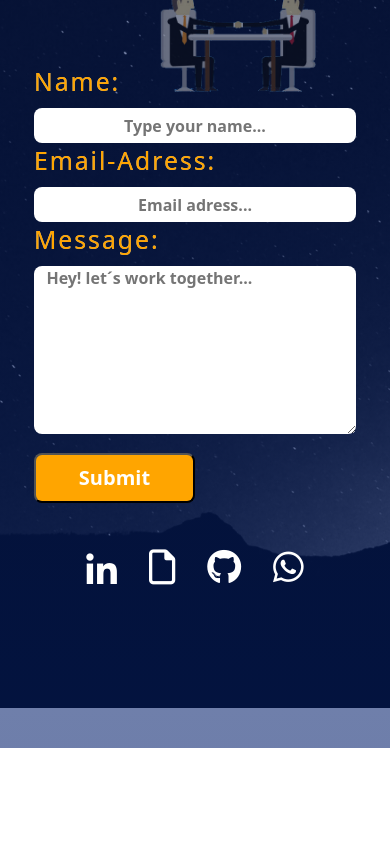
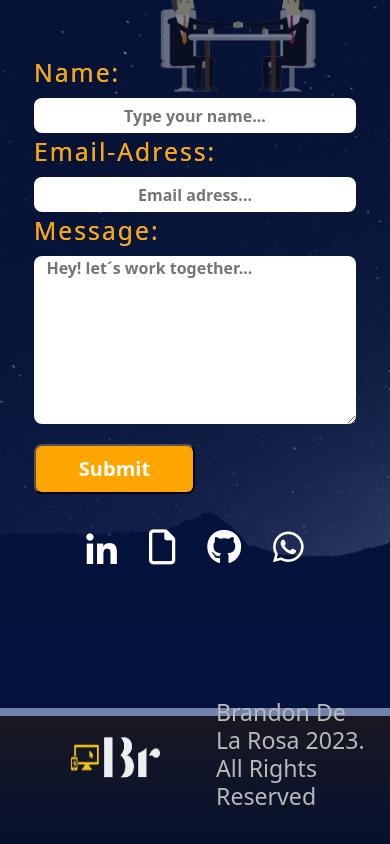
Before and after one commit to BrandonDeLaRosa/Portfolio, a React (Vite) app: page / in a window 390 px wide. Shown: the part 2668-3512 px from the top of the page. Before the commit the page ends 3416 px from the top, so only its background shows below. Built offline with nearby package versions, Linux system fonts and the light colour scheme.

Commit message:
Responsive Completed

```diff
--- a/src/App.css
+++ b/src/App.css
@@ -7,18 +7,22 @@
 
 .homeContainer {
   height: 100vh;
+  padding: 1rem;
 }
 
 .skillsContainer {
   height: 100vh;
+  padding: 1rem;
 }
 
 .projectsContainer {
   height: 100vh;
+  padding: 1rem;
 }
 
 .contactContainer {
   height: 100vh;
+  padding: 1rem;
 }
 
 .dark-mode {
@@ -27,7 +31,7 @@
   color: #b9b9b9;
   height: 100%;
   transition: linear-gradient 0.9s ease-in-out;
-  padding: 1rem;
+  /* padding: 1rem; */
 }
 
 .light-mode {
@@ -838,3 +842,31 @@ object-fit: cover;
 .fa-linkedin-in:visited{
   color: darkorange;
 }
+
+
+/* ==============================FOOTER ==================== */
+
+.footer{
+  background-image: linear-gradient(rgb(24, 24, 34), rgb(3, 15, 48));
+  width: 100%;
+  height: 150px;
+  margin: 0px;
+  display: flex;
+  justify-content: space-between;
+  align-items: center;
+  padding: 1rem;
+}
+
+.footerTxt{
+  /* background-color: aqua; */
+  position: relative;
+  top: -2rem;
+}
+
+.footerLogo{
+  position: relative;
+  top: -2rem;
+  width: 200px;
+  height: 150px;
+  cursor: pointer;
+}
--- a/src/App.jsx
+++ b/src/App.jsx
@@ -21,6 +21,7 @@ import uk from './img/uk.gif'
 import spain from './img/spainGif.gif'
 
 import logo from './img/brLogoTraYell.png'
+import Footer from './Pages/Footer';
 function App() {
   const [english, setEnglish] = useState(true)
   const [darkTheme, setDarkTheme] = useState(true)
@@ -128,7 +129,7 @@ window.addEventListener('scroll', colorChange)
       {english ? <Skills  lang={english}/> : <Habilidades lang={english} />}
       {english ? <Projects /> : <Proyectos />}
       {english ? <Contact /> : <Contacto />}
-
+      <Footer/>
     </div>
   )
 }
--- /dev/null
+++ b/src/Pages/Footer.jsx
@@ -0,0 +1,15 @@
+import React from 'react';
+import { Link } from 'react-scroll';
+import footerLogo from '../img/brLogoTraYell.png'
+
+const Footer = () => {
+    return (
+        <div className='footer'>
+            <Link to="header" smooth={true} duration={2000}><img className='footerLogo' src={footerLogo} alt="" /></Link>
+            {/* <Link  className='link' to='contact' >{english ? "Contact" : "Contacto"}</Link> */}
+            <h3 className='footerTxt'>Brandon De La Rosa 2023. All Rights Reserved</h3>
+        </div>
+    );
+};
+
+export default Footer;
```
